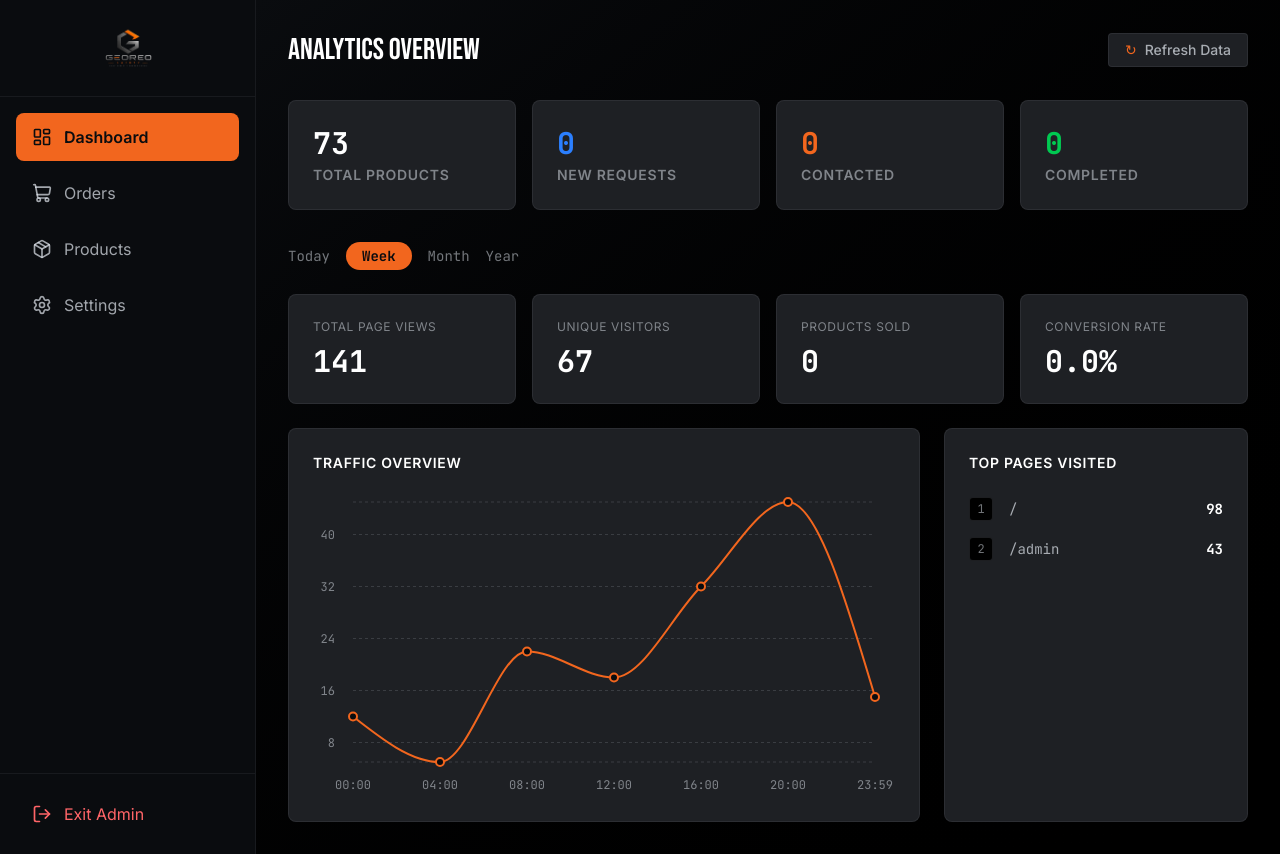
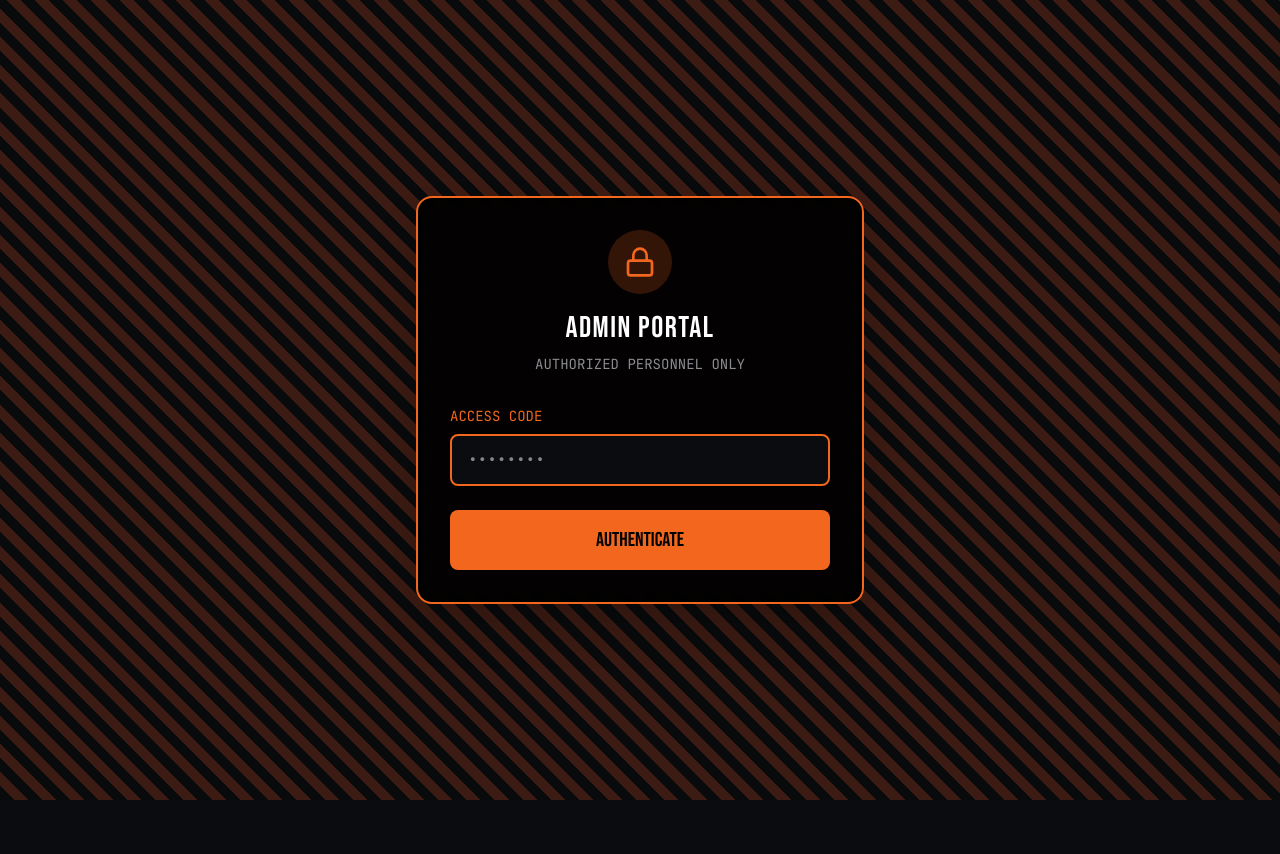
Before and after one commit to coroacosmica/Georeo, a React (Vite) app: page /admin in a window 1280 px wide. After the commit the page ends 800 px from the top, so only its background shows below. Built offline with nearby package versions, Linux system fonts and the light colour scheme.

Commit message:
Add Admin Login

```diff
--- a/src/layouts/AdminLayout.tsx
+++ b/src/layouts/AdminLayout.tsx
@@ -1,8 +1,16 @@
-import { Outlet, Link, useLocation } from 'react-router-dom';
+import { Outlet, Link, useLocation, useNavigate } from 'react-router-dom';
 import { LayoutDashboard, Package, ShoppingCart, Settings, LogOut } from 'lucide-react';
+import { useAdminStore } from '../store/useAdminStore';
+import AdminLogin from '../pages/AdminLogin';
 
 export default function AdminLayout() {
   const location = useLocation();
+  const navigate = useNavigate();
+  const { isAuthenticated, logout } = useAdminStore();
+
+  if (!isAuthenticated) {
+    return <AdminLogin />;
+  }
 
   const links = [
     { name: 'Dashboard', path: '/admin', icon: LayoutDashboard },
@@ -10,6 +18,12 @@
     { name: 'Products', path: '/admin/products', icon: Package },
     { name: 'Settings', path: '/admin/settings', icon: Settings },
   ];
+
+  const handleLogout = (e: React.MouseEvent) => {
+    e.preventDefault();
+    logout();
+    navigate('/');
+  };
 
   return (
     <div className="min-h-screen bg-black flex text-safety-light selection:bg-safety-orange selection:text-white font-safetySans">
@@ -43,10 +57,10 @@
         </nav>
 
         <div className="p-4 border-t border-safety-gray/30">
-          <Link to="/" className="flex items-center gap-3 px-4 py-3 rounded-lg text-red-400 hover:bg-red-500/10 transition-colors">
+          <button onClick={handleLogout} className="w-full flex items-center gap-3 px-4 py-3 rounded-lg text-red-400 hover:bg-red-500/10 transition-colors cursor-pointer">
             <LogOut className="w-5 h-5" />
-            Exit Admin
-          </Link>
+            Exit & Logout
+          </button>
         </div>
       </aside>
 
--- /dev/null
+++ b/src/pages/AdminLogin.tsx
@@ -0,0 +1,73 @@
+import { useState } from 'react';
+import { useAdminStore } from '../store/useAdminStore';
+import { Lock, AlertCircle } from 'lucide-react';
+import { useNavigate } from 'react-router-dom';
+
+export default function AdminLogin() {
+  const [password, setPassword] = useState('');
+  const [error, setError] = useState(false);
+  const { login } = useAdminStore();
+  const navigate = useNavigate();
+
+  const handleLogin = (e: React.FormEvent) => {
+    e.preventDefault();
+    if (login(password)) {
+      navigate('/admin');
+    } else {
+      setError(true);
+      setPassword('');
+    }
+  };
+
+  return (
+    <div className="min-h-screen bg-safety-dark flex items-center justify-center p-6 relative overflow-hidden">
+      {/* Decorative background */}
+      <div className="absolute inset-0 pointer-events-none opacity-20"
+        style={{
+          backgroundImage: 'repeating-linear-gradient(45deg, #000 0, #000 10px, #ff5722 10px, #ff5722 20px)'
+        }}
+      />
+
+      <div className="bg-black/90 p-8 rounded-2xl border-2 border-safety-orange w-full max-w-md relative z-10 backdrop-blur-sm shadow-2xl">
+        <div className="flex flex-col items-center mb-8">
+          <div className="w-16 h-16 bg-safety-orange/20 rounded-full flex items-center justify-center mb-4">
+            <Lock className="w-8 h-8 text-safety-orange" />
+          </div>
+          <h1 className="text-3xl font-safetyDisplay text-white uppercase tracking-wider">Admin Portal</h1>
+          <p className="text-safety-light/60 font-safetyMono text-sm mt-2">AUTHORIZED PERSONNEL ONLY</p>
+        </div>
+
+        <form onSubmit={handleLogin} className="space-y-6">
+          <div>
+            <label className="block text-safety-orange font-safetyMono text-sm mb-2">ACCESS CODE</label>
+            <input
+              type="password"
+              value={password}
+              onChange={(e) => {
+                setPassword(e.target.value);
+                setError(false);
+              }}
+              className="w-full bg-safety-dark border-2 border-safety-gray/50 focus:border-safety-orange rounded-lg px-4 py-3 text-white font-safetyMono focus:outline-none transition-colors"
+              placeholder="••••••••"
+              autoFocus
+            />
+          </div>
+
+          {error && (
+            <div className="bg-red-500/10 border border-red-500/50 rounded-lg p-3 flex items-center gap-2 text-red-500 text-sm font-safetyMono">
+              <AlertCircle className="w-4 h-4" />
+              <span>ACCESS DENIED</span>
+            </div>
+          )}
+
+          <button
+            type="submit"
+            className="w-full bg-safety-orange hover:bg-orange-600 text-black font-safetyDisplay text-xl uppercase py-4 rounded-lg transition-colors"
+          >
+            Authenticate
+          </button>
+        </form>
+      </div>
+    </div>
+  );
+}
--- a/src/store/useAdminStore.ts
+++ b/src/store/useAdminStore.ts
@@ -38,6 +38,10 @@
   addProduct: (product: Omit<AdminProduct, 'id'>) => void;
   updateProduct: (id: string, updates: Partial<AdminProduct>) => void;
   deleteProduct: (id: string) => void;
+
+  isAuthenticated: boolean;
+  login: (password: string) => boolean;
+  logout: () => void;
 }
 
 export const useAdminStore = create<AdminStore>()(
@@ -90,6 +94,17 @@
         products: state.products.filter(p => p.id !== id)
       })),
 
+      isAuthenticated: false,
+      login: (password) => {
+        // Hardcoded password for now: "georeo2026"
+        if (password === 'georeo2026') {
+          set({ isAuthenticated: true });
+          return true;
+        }
+        return false;
+      },
+      logout: () => set({ isAuthenticated: false }),
+
     }),
     {
       name: 'georeo-admin-storage', // key in local storage
```
